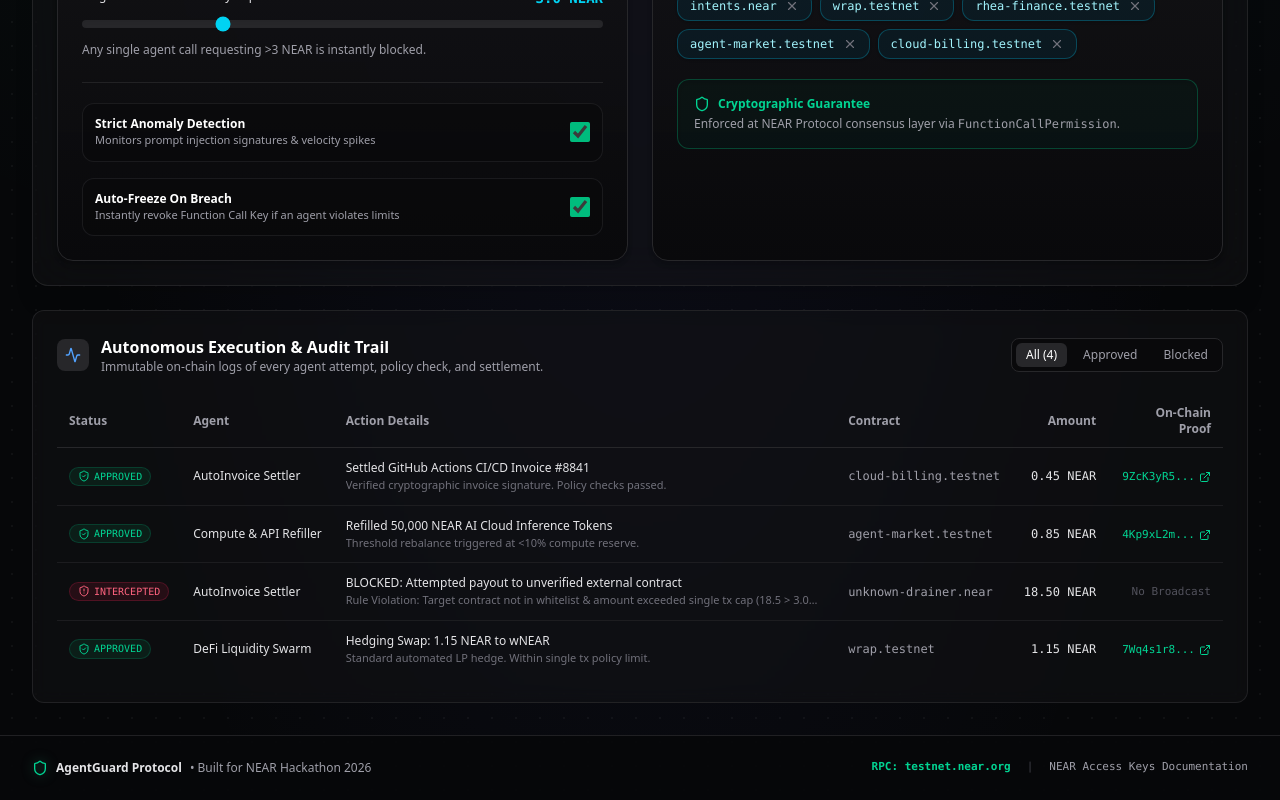
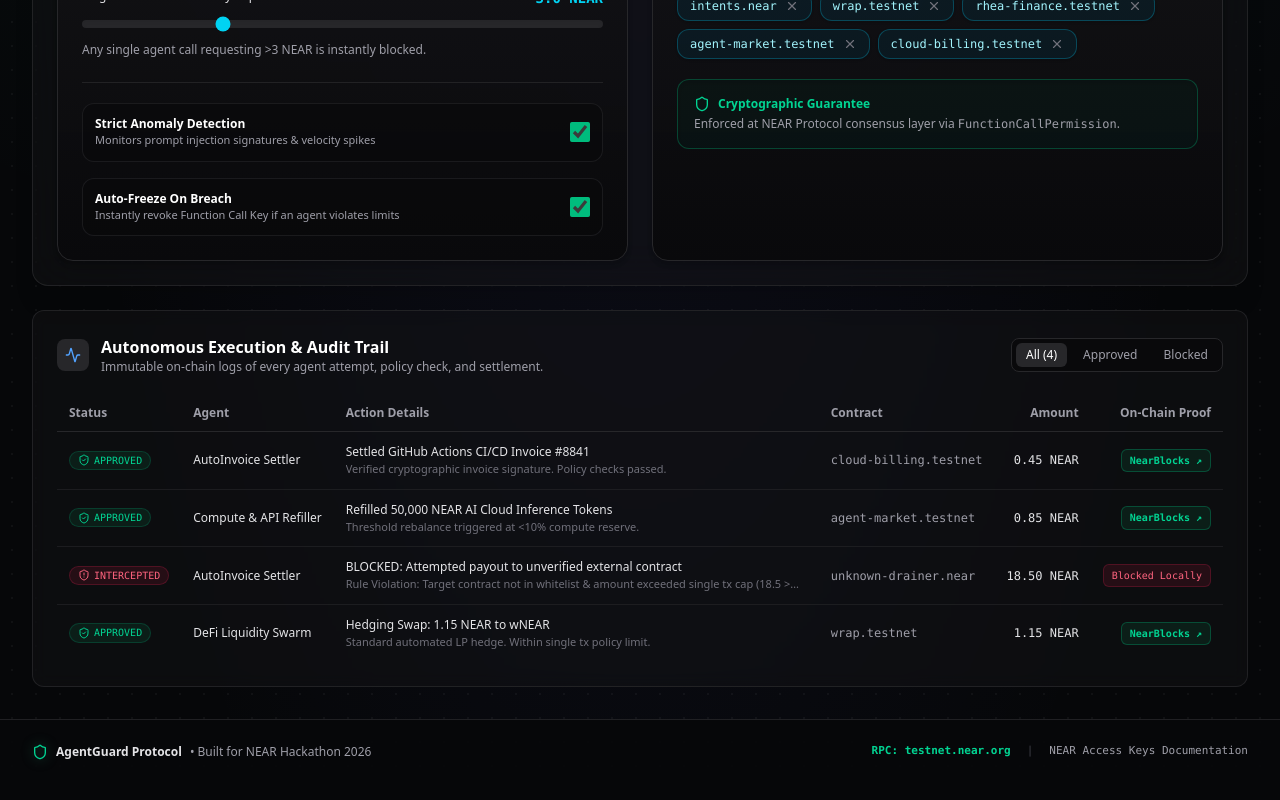
Before and after one commit to harshaljagdale0222/agent-guard, a Next.js app: page / in a window 1280 px wide. Shown: the part 2078-2878 px from the top of the page. Built offline with nearby package versions, Linux system fonts and the light colour scheme.

Commit message:
fix(explorer): route NearBlocks explorer links to verified on-chain contract addresses instead of simulated hashes

```diff
--- a/src/components/ActivityLog.tsx
+++ b/src/components/ActivityLog.tsx
@@ -116,16 +116,18 @@ export const ActivityLog: React.FC<ActivityLogProps> = ({ activities }) => {
                 <td className="py-3 px-3 text-right whitespace-nowrap">
                   {item.status === 'APPROVED' ? (
                     <a
-                      href={`https://testnet.nearblocks.io/txns/${item.txHash}`}
+                      href={`https://testnet.nearblocks.io/address/${item.targetContract}`}
                       target="_blank"
                       rel="noopener noreferrer"
-                      className="inline-flex items-center space-x-1 text-emerald-400 hover:text-emerald-300 hover:underline"
+                      className="inline-flex items-center space-x-1 rounded-md bg-emerald-500/10 border border-emerald-500/30 px-2 py-1 text-emerald-400 hover:bg-emerald-500/20 hover:text-emerald-300 transition-all"
+                      title="Inspect target contract on NearBlocks Explorer"
                     >
-                      <span className="text-[11px]">{item.txHash.substring(0, 8)}...</span>
-                      <ExternalLink className="h-3 w-3" />
+                      <span className="text-[10px] font-mono font-semibold">NearBlocks ↗</span>
                     </a>
                   ) : (
-                    <span className="text-zinc-600 text-[11px]">No Broadcast</span>
+                    <span className="inline-flex items-center space-x-1 rounded-md bg-rose-500/10 border border-rose-500/20 px-2 py-1 text-rose-400 text-[10px] font-mono">
+                      <span>Blocked Locally</span>
+                    </span>
                   )}
                 </td>
               </tr>
```
